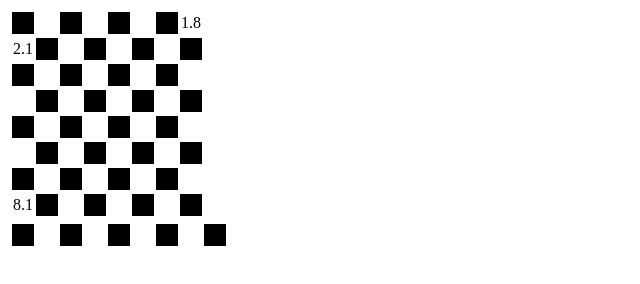
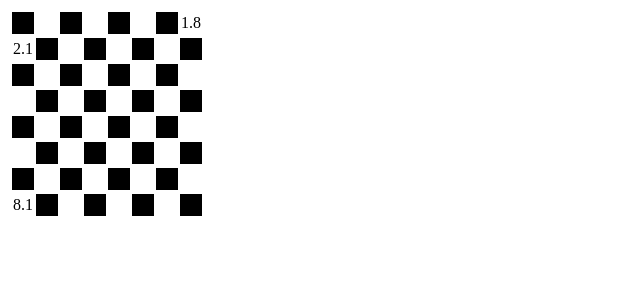
Before and after one commit to ArMikael/HTML, a plain HTML site: page chess.html in a window 1280 px wide. Shown: the whole page, without its empty margins (0-640 px from the left). Drawn offline with Linux system fonts and the light colour scheme.

Commit message:
Fixing chess excercise files to repo

```diff
--- a/chess.html
+++ b/chess.html
@@ -88,21 +88,5 @@
 			<td>8.8</td>
 		</tr>
 	</table>
-
-	<table id="for-colors">
-		<tr>
-			<td></td>
-			<td></td>
-			<td></td>
-			<td></td>
-			<td></td>
-			<td></td>
-			<td></td>
-			<td></td>
-			<td></td>
-			<td></td>
-		</tr>
-	</table>
-
 </body>
 </html>
```
